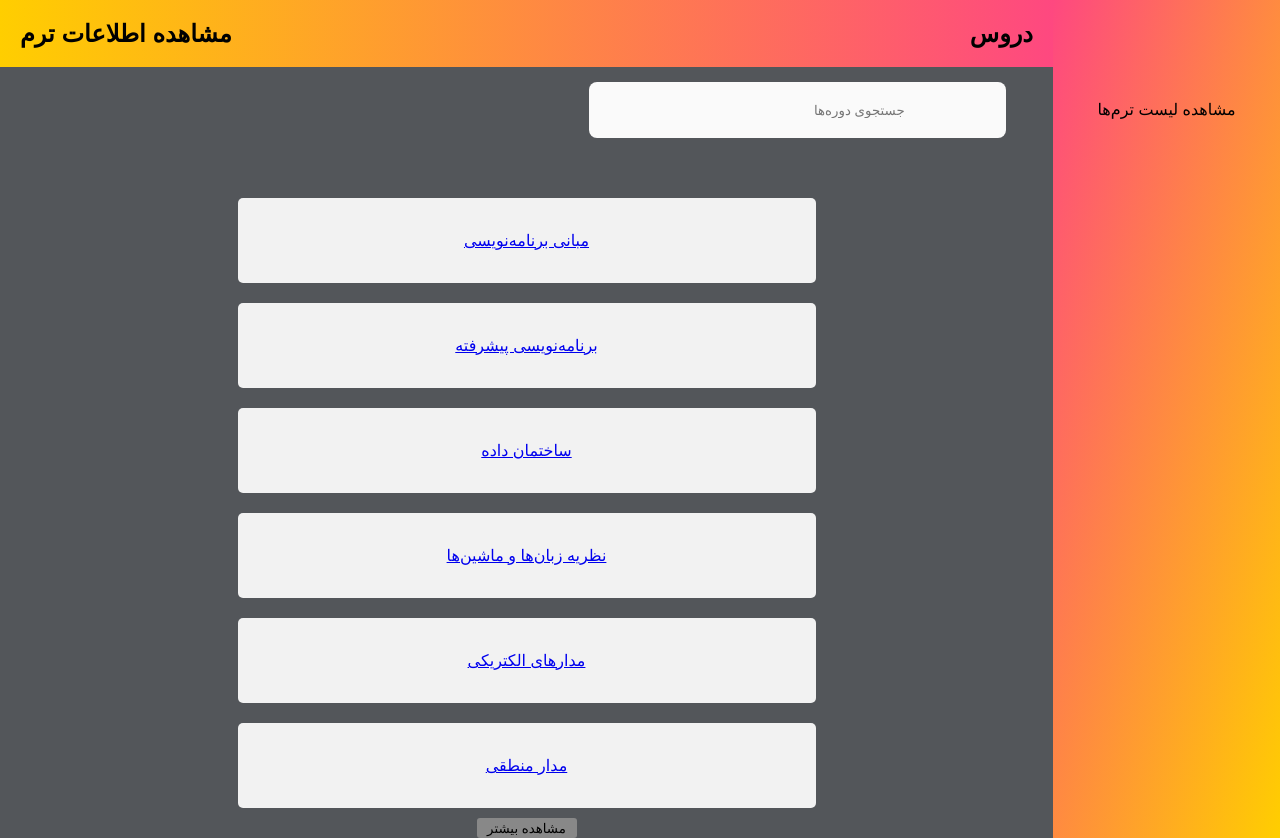
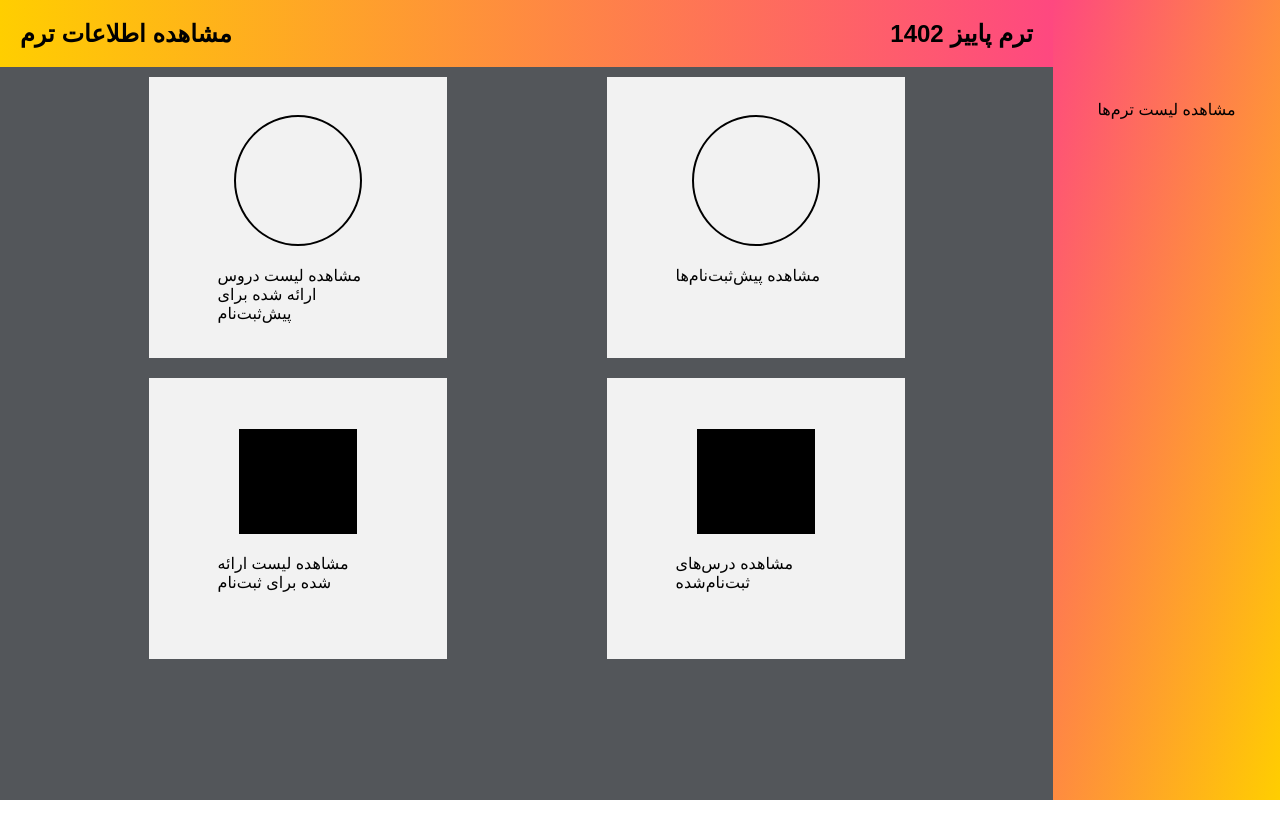
Before and after one commit to shahrzadJavadiKoushesh/IEProject, a React (Create React App) app: page /terms/terms_info in a window 1280 px wide. After the commit the page ends 800 px from the top, so only its background shows below. Built offline with nearby package versions, Linux system fonts and the light colour scheme.

Commit message:
add terms info page for student

```diff
--- a/src/App.js
+++ b/src/App.js
@@ -6,6 +6,7 @@ import TermInfo from './components/TermsInfo'
 import {useNavigate} from 'react-router-dom';
 import {Routes, Route} from 'react-router-dom';
 import SeeAllTErmsStudent from './components/SeeAllTermsStudent';
+import TermsInfoStudentRegistration from './components/TermsInfoStudentRegistration';
 
 function App() {
 
@@ -59,6 +60,7 @@ function App() {
                 <Route path="/terms/:term_id" element={<TermInfo />}/>
                 <Route path="/courses/:course_id/registrations" element={<CourseRegistrations />}/>
                 <Route path="/terms/:term_id/all_terms" element={<SeeAllTErmsStudent />}/>
+                <Route path="/terms/terms_info" element={<TermsInfoStudentRegistration/>}/>
             </Routes>
         </div>
     );
--- /dev/null
+++ b/src/components/TermsInfoStudentRegistration.js
@@ -0,0 +1,43 @@
+import React, { useState } from "react";
+import CourseInfo from "./CourseInfo";
+import { Link, useParams } from 'react-router-dom';
+
+function TermsInfoStudentRegistration(props) {
+
+
+    return (
+        <div className='terms-container'>
+            <div className='left'>
+                <div className='term-bar'>
+                    <h2>مشاهده اطلاعات ترم</h2>
+                    <h2>ترم پاییز 1402</h2>
+                </div>
+                <div className='terms-info'>
+                    <div className="terms-info-content-item">
+                        <div className='circle'></div>
+                        <div className="circle-text">مشاهده لیست دروس ارائه شده برای پیش‌ثبت‌نام</div>
+                    </div>
+                    <div className="terms-info-content-item">
+                        <div className='circle'></div>
+                        <div className="circle-text">مشاهده پیش‌ثبت‌نام‌ها</div>
+                    </div>
+                    <div className="terms-info-content-item">
+                        <div className="square"></div>
+                        <div className="circle-text">مشاهده لیست ارائه شده برای ثبت‌نام</div>
+                    </div>
+                    <div className="terms-info-content-item">
+                    <div className="square"></div>
+                        <div className="circle-text">مشاهده درس‌های ثبت‌نام‌شده</div>
+                    </div>
+                </div>
+            </div>
+            {
+                <div className='terms-list-right'>
+                    مشاهده لیست ترم‌ها
+                </div>
+            }
+        </div>
+    )
+}
+
+export default TermsInfoStudentRegistration
--- a/src/index.css
+++ b/src/index.css
@@ -284,3 +284,40 @@ form .form-inner input[type="submit"]:hover, .welcome button:hover{
     width: 25%;
     margin: 10px 40px 0px 40px;
 }
+
+.terms-info{
+    display: flex;
+    flex-wrap: wrap;
+    justify-content: center;
+}
+
+.terms-info-content-item{
+    display: flex;
+    flex-direction: column;
+    width: 298px;
+    height: 281px;
+    background-color: #F2F2F2;
+    margin: 10px 80px;
+    justify-content: center;
+    align-items: center;
+    padding: 18px;
+}
+
+.circle {
+    width: 128px;
+    height: 131px;
+    border-radius: 50%;
+    border: 2px solid #000;
+}
+
+.circle-text{
+    width: 160px;
+    height: 54px;
+    margin-top: 20px;
+}
+
+.square{
+    width: 118px;
+    height: 105px;
+    background-color: #000;
+}
```
